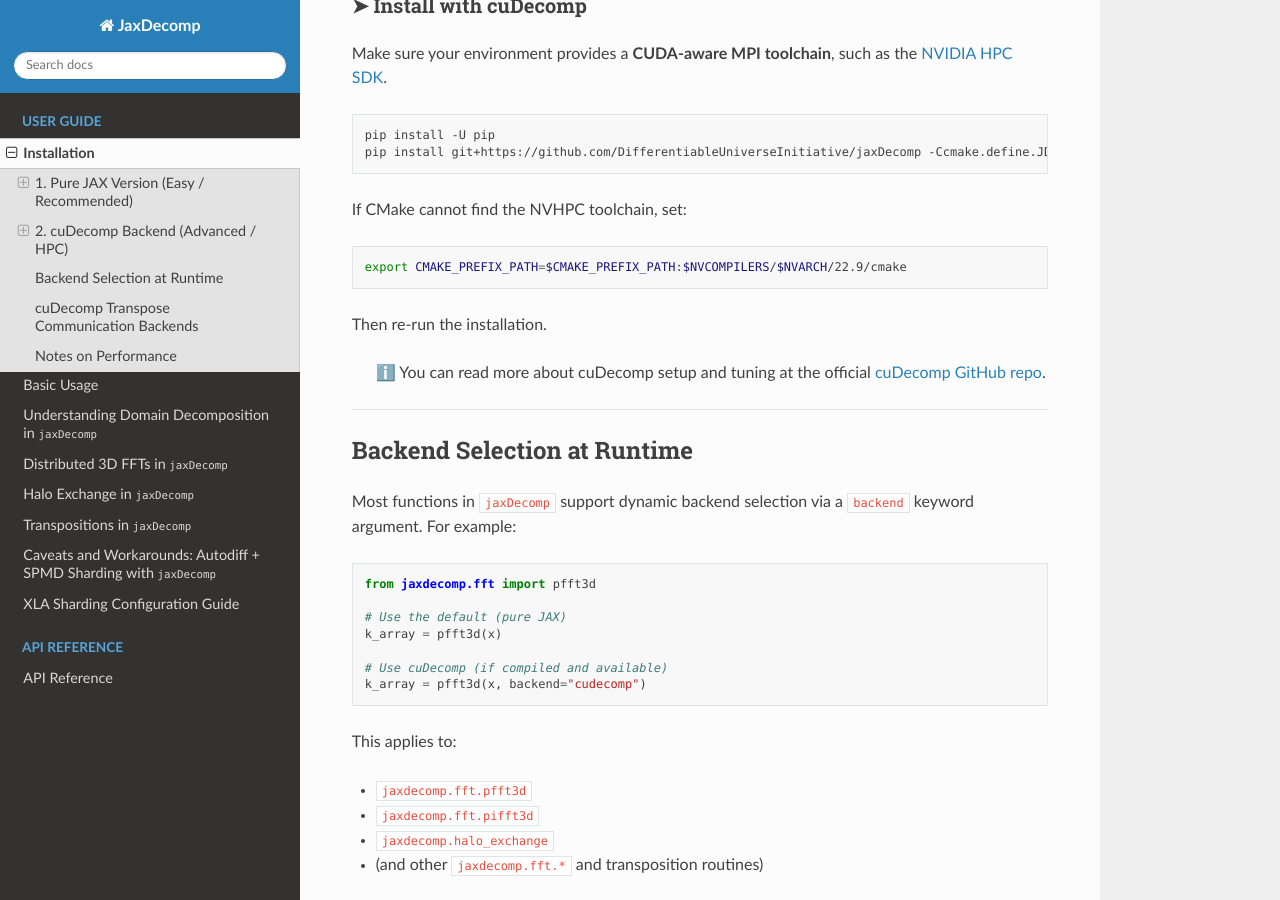
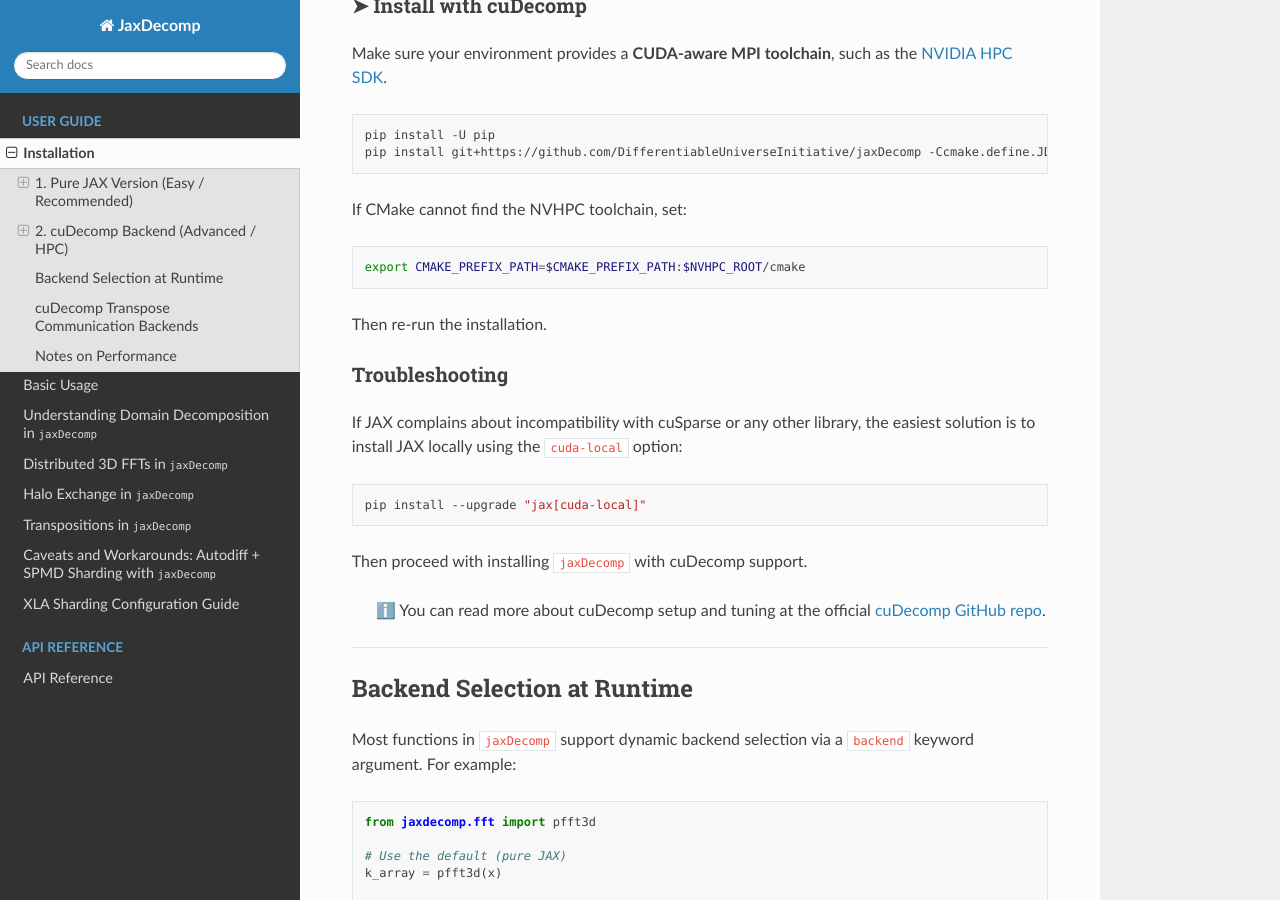
Before and after one commit to DifferentiableUniverseInitiative/jaxDecomp, a Sphinx documentation site: the page built from docs/installation.md, in a window 1280 px wide and 900 px high, scrolled down 917 px. Built offline with Sphinx 7.4.7 and the Read the Docs theme 3.1.0, drawn with Linux system fonts in a browser that asks for light colours.

Commit message:
Update docs (#106)
* Update docs

* format

* format

````diff
--- a/docs/installation.md
+++ b/docs/installation.md
@@ -41,10 +41,20 @@ pip install git+https://github.com/DifferentiableUniverseInitiative/jaxDecomp -C
 If CMake cannot find the NVHPC toolchain, set:
 
 ```bash
-export CMAKE_PREFIX_PATH=$CMAKE_PREFIX_PATH:$NVCOMPILERS/$NVARCH/22.9/cmake
+export CMAKE_PREFIX_PATH=$CMAKE_PREFIX_PATH:$NVHPC_ROOT/cmake
 ```
 
 Then re-run the installation.
+
+### Troubleshooting
+
+If JAX complains about incompatibility with cuSparse or any other library, the easiest solution is to install JAX locally using the `cuda-local` option:
+
+```bash
+pip install --upgrade "jax[cuda-local]"
+```
+
+Then proceed with installing `jaxDecomp` with cuDecomp support.
 
 > ℹ️ You can read more about cuDecomp setup and tuning at the official [cuDecomp GitHub repo](https://github.com/NVIDIA/cuDecomp).
 
````
Also changed, not shown: README.md (+4 -3 lines), 2 other files.
